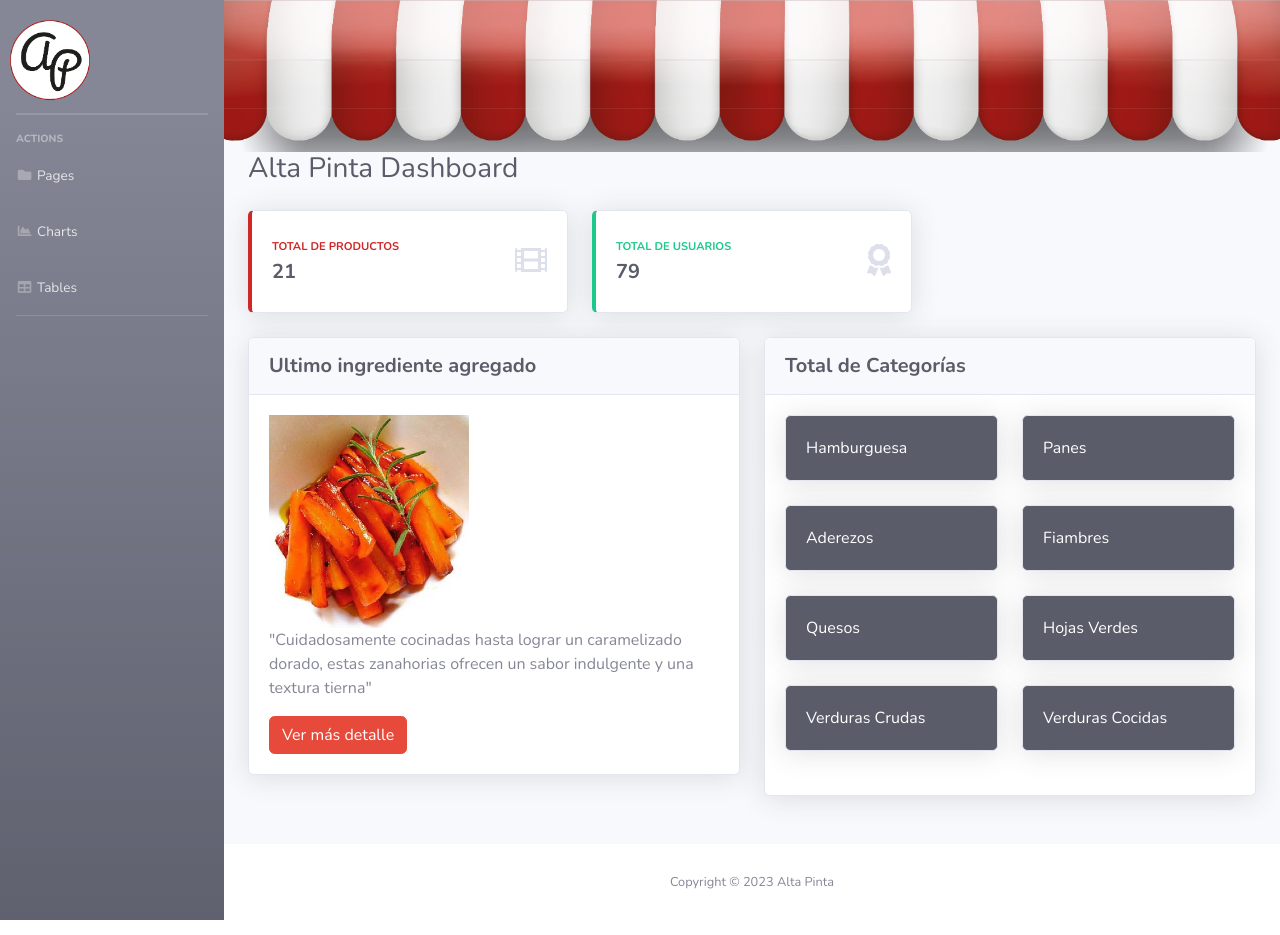
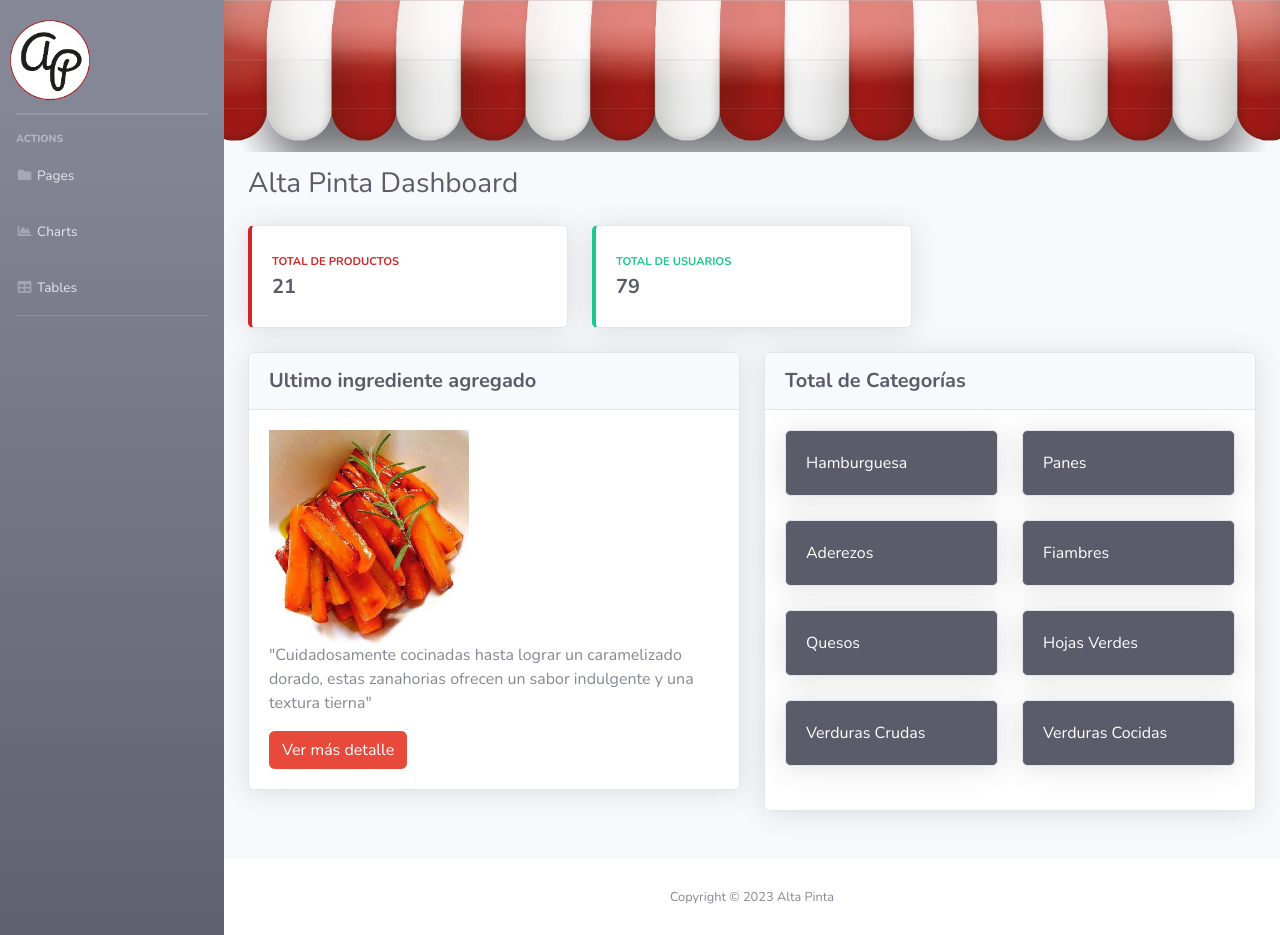
Before and after one commit to martinb31753/dasboard-altaPinta, a React (Vite) app in the folder dashboard-altaPinta/: page / in a window 1280 px wide. Built offline with nearby package versions, Linux system fonts and the light colour scheme.

Commit message:
refact view

```diff
--- a/dashboard-altaPinta/src/components/ContentRowTop.jsx
+++ b/dashboard-altaPinta/src/components/ContentRowTop.jsx
@@ -2,13 +2,10 @@ function ContentRowTop() {
     return (
         <div className="container-fluid">
             <div className="d-sm-flex align-items-center justify-content-between mb-4">
-                <h1 className="h3 mb-0 text-gray-800">Alta Pinta Dashboard</h1>
+                <h1 className="h3 mb-0 text-gray-800" style={{"margin-top": "15px"}}>Alta Pinta Dashboard</h1>
             </div>
-
-            {/* <!-- Content Row Movies--> */}
             <div className="row">
 
-                {/* <!-- Movies in Data Base --> */}
                 <div className="col-md-4 mb-4">
                     <div className="card border-left-primary shadow h-100 py-2">
                         <div className="card-body">
@@ -17,15 +14,11 @@ function ContentRowTop() {
                                     <div className="text-xs font-weight-bold text-primary text-uppercase mb-1">Total de Productos</div>
                                     <div className="h5 mb-0 font-weight-bold text-gray-800">21</div>
                                 </div>
-                                <div className="col-auto">
-                                    <i className="fas fa-film fa-2x text-gray-300"></i>
-                                </div>
                             </div>
                         </div>
                     </div>
                 </div>
 
-                {/* <!-- Total awards --> */}
                 <div className="col-md-4 mb-4">
                     <div className="card border-left-success shadow h-100 py-2">
                         <div className="card-body">
@@ -34,41 +27,29 @@ function ContentRowTop() {
                                     <div className="text-xs font-weight-bold text-success text-uppercase mb-1"> Total de Usuarios</div>
                                     <div className="h5 mb-0 font-weight-bold text-gray-800">79</div>
                                 </div>
-                                <div className="col-auto">
-                                    <i className="fas fa-award fa-2x text-gray-300"></i>
-                                </div>
+
                             </div>
                         </div>
                     </div>
                 </div>
 
-                {/* <!-- Actors quantity --> */}
+            </div>
 
-            </div>
-            {/* <!-- End movies in Data Base --> */}
-
-
-            {/* <!-- Content Row Last Movie in Data Base --> */}
             <div className="row">
-                {/* <!-- Last Movie in DB --> */}
                 <div className="col-lg-6 mb-4">
                     <div className="card shadow mb-4">
                         <div className="card-header py-3">
                             <h5 className="m-0 font-weight-bold text-gray-800">Ultimo ingrediente agregado</h5>
                         </div>
                         <div className="card-body">
-                            <div className="text-center">
-                                {/*<img className="img-fluid px-3 px-sm-4 mt-3 mb-4" style={{"width": "40rem"}} src="/images/mandalorian.jpg" alt=" Star Wars - Mandalorian " />*/}
-                            </div>
+
                             <img className="w-100" src="/images/zanahorias-confi.jpg" alt="Toldo" style={{ maxWidth: '200px' }}/>
                             <p>"Cuidadosamente cocinadas hasta lograr un caramelizado dorado, estas zanahorias ofrecen un sabor indulgente y una textura tierna"</p>
                             <a className="btn btn-danger" target="_blank" rel="nofollow" href="/">Ver más detalle</a>
                         </div>
                     </div>
                 </div>
-                {/* <!-- End content row last movie in Data Base --> */}
 
-                {/* <!-- Genres in DB --> */}
                 <div className="col-lg-6 mb-4">
                     <div className="card shadow mb-4">
                         <div className="card-header py-3">
```
